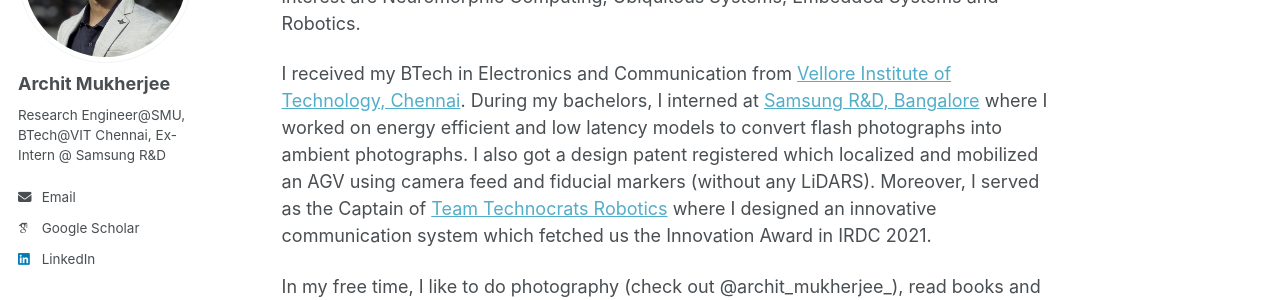
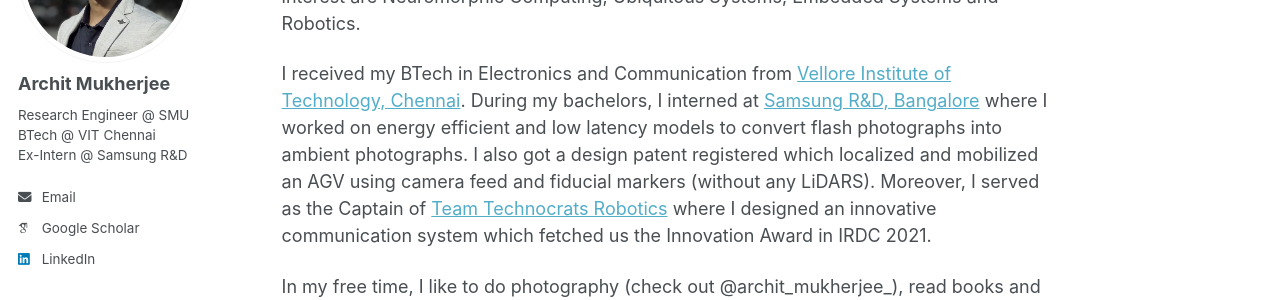
Before and after one commit to ArchitMukherjee/architmukherjee.github.io, a Jekyll site: the page built from _pages/about.md, in a window 1280 px wide. Shown: the part 211-511 px from the top of the page. Built offline with Jekyll 4.4.1, drawn with Linux system fonts in a browser that asks for light colours; some web fonts are replaced.

Commit message:
adding content

```diff
--- a/_config.yml
+++ b/_config.yml
@@ -26,7 +26,7 @@ author:
   avatar           : "prof_pic.png"
   name             : "Archit Mukherjee"
   pronouns         : # example: "she/her"
-  bio              : "Research Engineer@SMU, BTech@VIT Chennai, Ex-Intern @ Samsung R&D"
+  bio              : "Research Engineer @ SMU <br> BTech @ VIT Chennai <br> Ex-Intern @ Samsung R&D"
   location         :
   employer         :
   uri              : # URL
```
